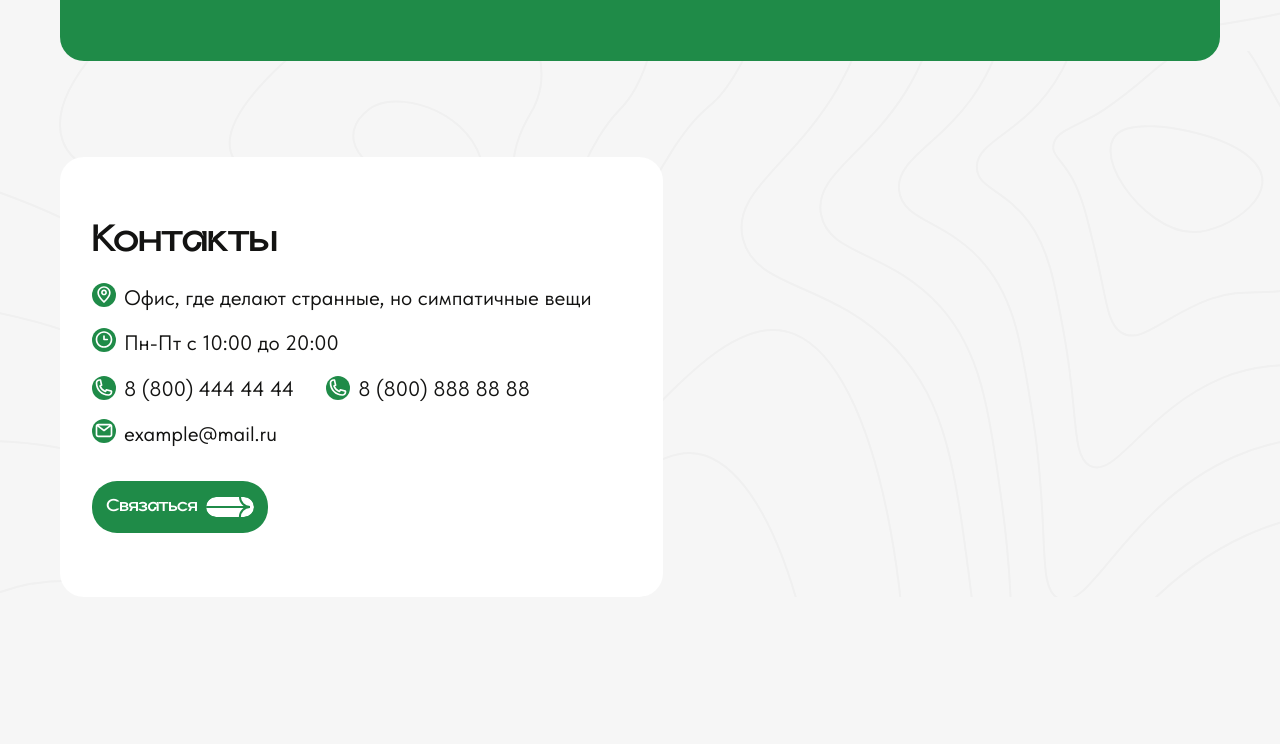
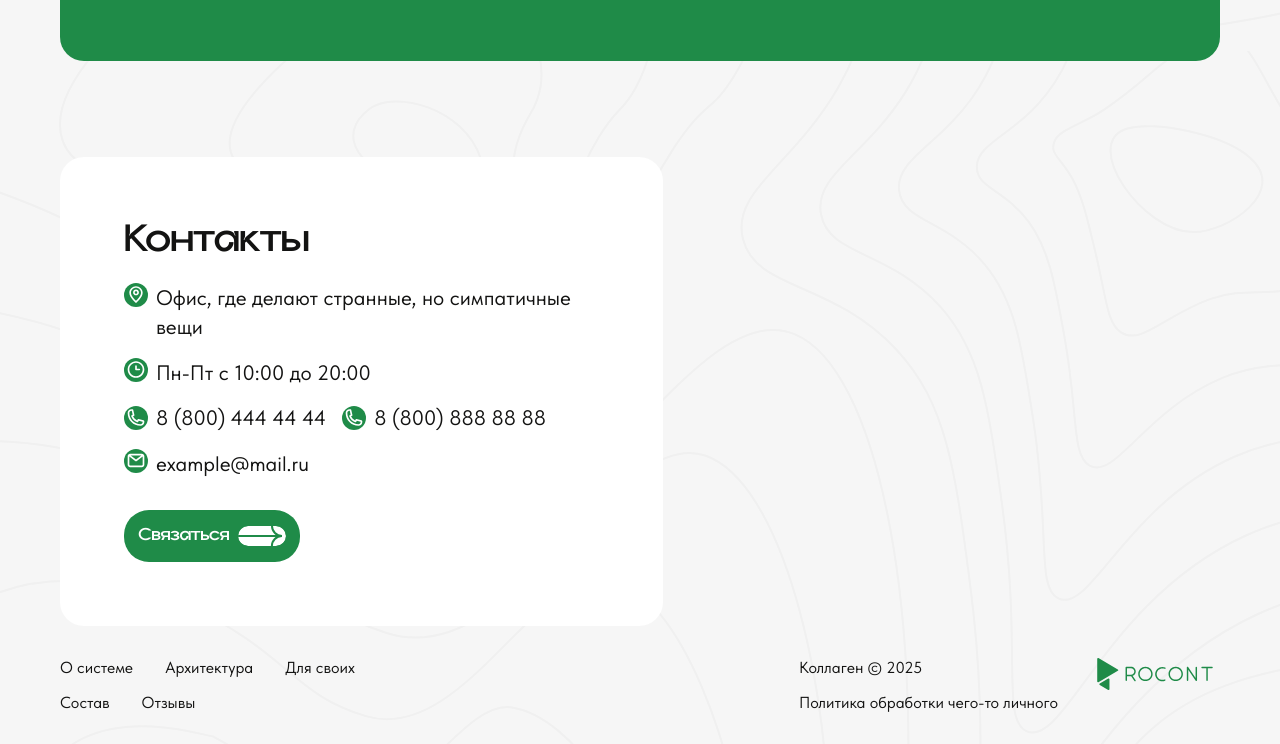
Before and after one commit to lerkooow/RocontTestTask, a website built with Vite: page index.html in a window 1280 px wide. Shown: the part 1513-2257 px from the top of the page. Before the commit the page ends 2110 px from the top, so only its background shows below. Built offline with nearby package versions, Linux system fonts and the light colour scheme.

Commit message:
fix footer

```diff
--- a/index.html
+++ b/index.html
@@ -211,6 +211,36 @@
       </div>
     </section>
 
+    <!-- Footer -->
+
+    <footer class="footer">
+      <div class="footer__container">
+        <div class="footer__links-wrapper">
+          <div class="footer__links">
+            <img src="/svg/rocont_label.svg" alt="rocont label" class="footer__logo-mobile" />
+            <ul class="footer__link">
+              <li><a href="#about_system">О системе</a></li>
+              <li><a href="#architecture">Архитектура</a></li>
+              <li><a href="#for_our">Для своих</a></li>
+            </ul>
+          </div>
+          <div class="footer__links">
+            <ul class="footer__link">
+              <li><a href="#compound">Состав</a></li>
+              <li><a href="#reviews">Отзывы</a></li>
+            </ul>
+          </div>
+        </div>
+        <div class="footer__info">
+          <div class="footer__info-text">
+            <p>Коллаген © 2025</p>
+            <p>Политика обработки чего-то личного</p>
+          </div>
+          <img src="/svg/rocont_label.svg" alt="rocont label" class="footer__logo" />
+        </div>
+      </div>
+    </footer>
+
     <script type="module" src="/src/main.js"></script>
     <script src="https://api-maps.yandex.ru/2.1/?lang=ru_RU" type="text/javascript"></script>
   </body>
--- a/src/styles/main.scss
+++ b/src/styles/main.scss
@@ -561,7 +561,7 @@ body {
     left: 0;
     right: 0;
     bottom: 0;
-    background-color: linear-gradient(to top, $accent-color 0%, rgba(39, 174, 96, 0) 60%);
+    background: linear-gradient(to top, $accent-color 0%, rgba(39, 174, 96, 0) 60%);
     opacity: 0;
     transition: opacity 0.3s ease;
     display: flex;
@@ -805,7 +805,7 @@ body {
 
   &__info {
     background-color: $primary-color;
-    padding: 64px 32px;
+    padding: 64px;
     border-radius: 24px;
     height: 100%;
 
@@ -885,11 +885,7 @@ body {
   &__phones-container {
     display: flex;
     flex-wrap: wrap;
-    gap: 32px;
-
-    @media (max-width: 805px) {
-      gap: 16px;
-    }
+    gap: 16px;
 
     @media (max-width: 640px) {
       gap: 24px;
@@ -974,3 +970,99 @@ body {
 .ymaps-2-1-79-map ymaps {
   border-radius: 24px !important;
 }
+
+// Footer
+
+.footer {
+  max-width: 1160px;
+  margin: 32px auto;
+
+  @media (max-width: 960px) {
+    max-width: calc(100% - 20px);
+  }
+
+  &__container {
+    display: flex;
+    justify-content: space-between;
+
+    @media (max-width: 768px) {
+      flex-direction: column;
+      gap: 32px;
+    }
+
+    @media (max-width: 640px) {
+      gap: 0;
+    }
+  }
+
+  &__logo-mobile {
+    display: none;
+
+    @media (max-width: 640px) {
+      display: block;
+      margin-bottom: 16px;
+      width: 130px;
+      height: 32px;
+    }
+  }
+
+  &__logo {
+    display: block;
+    width: 130px;
+    height: 32px;
+
+    @media (max-width: 640px) {
+      display: none;
+    }
+  }
+
+  &__info {
+    display: flex;
+    gap: 32px;
+
+    @media (max-width: 768px) {
+      justify-content: space-between;
+    }
+
+    &-text {
+      display: flex;
+      flex-direction: column;
+      gap: 16px;
+
+      @media (max-width: 640px) {
+        padding-top: 32px;
+      }
+    }
+  }
+
+  &__links-wrapper {
+    display: flex;
+    flex-direction: column;
+    gap: 16px;
+
+    @media (max-width: 640px) {
+      border-bottom: 2px solid $secondary-color;
+      padding-bottom: 32px;
+    }
+  }
+
+  &__links {
+    display: flex;
+    flex-direction: column;
+  }
+
+  &__link {
+    list-style: none;
+    display: flex;
+    gap: 32px;
+
+    a {
+      text-decoration: none;
+      color: $secondary-color;
+
+      &:hover {
+        text-decoration: underline;
+      }
+    }
+  }
+}
```
